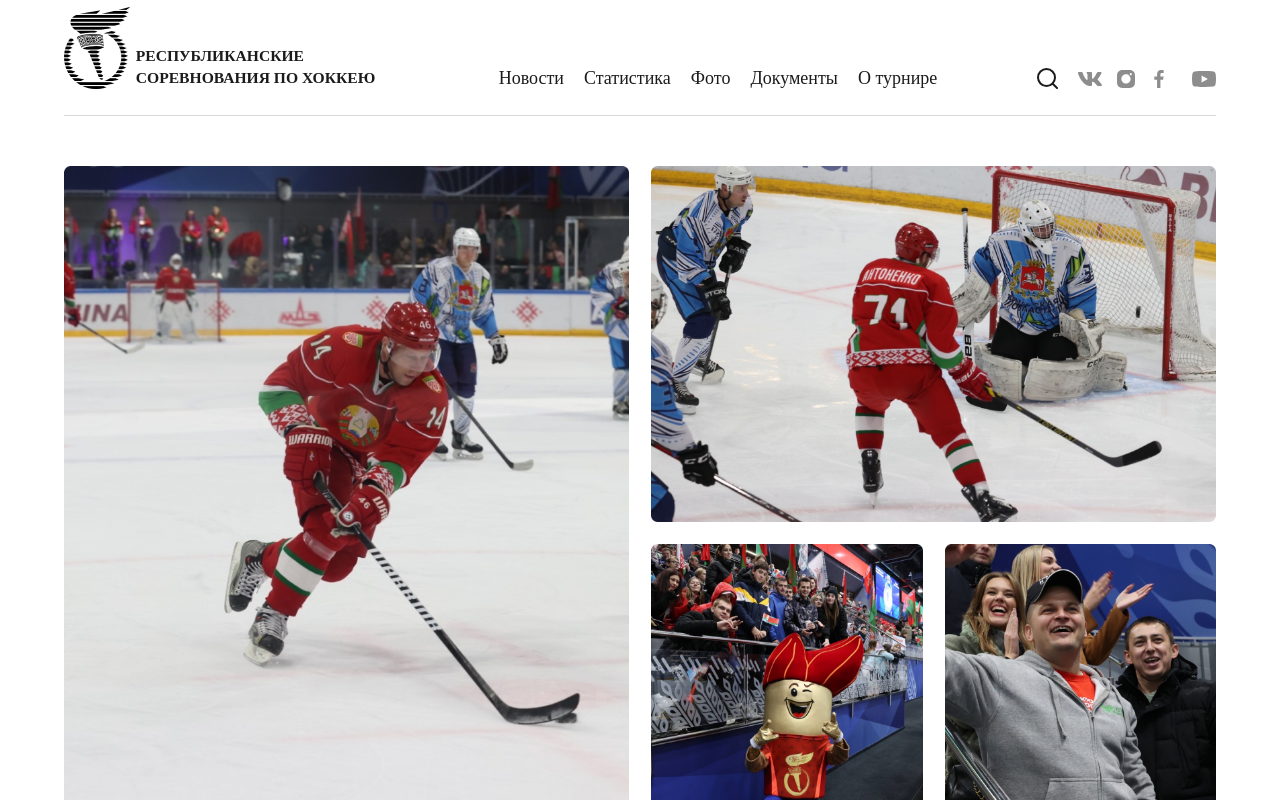
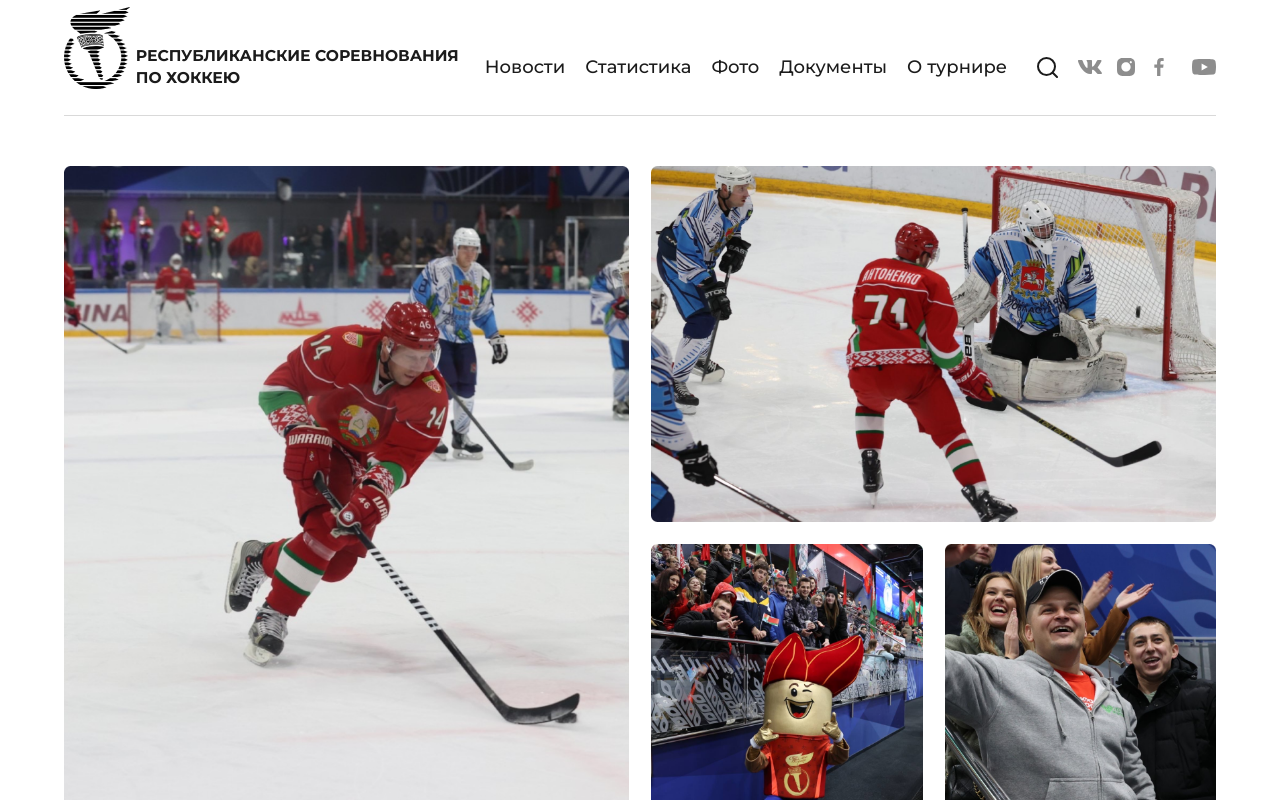
Before and after one commit to NikolayGrishan/sportClub, a website: page app/index.html in a window 1280 px wide. Shown: the top 800 px of the page. Drawn offline with nearby package versions, Linux system fonts and the light colour scheme; files that its build step writes are made by us from their sources.

Commit message:
Исправлены шрифты в шапке

```diff
--- a/app/blocks/header/_header.scss
+++ b/app/blocks/header/_header.scss
@@ -2,13 +2,15 @@
   &__container {
     display: flex;
     justify-content: space-between;
-    align-items: flex-end;
+    align-items: center;
     border-bottom: 1px solid #d9d9d9;
     @include adaptiv-paddingTop(51, 37);
     @include adaptiv-paddingBottom(30, 18);
   }
 
   &__title {
+    font-family: "Montserrat";
+    font-style: normal;
     font-weight: 700;
     @include adaptiv-font(18, 12);
     line-height: 22px;
@@ -20,7 +22,7 @@
     display: flex;
     align-items: flex-end;
     position: relative;
-    max-width: 350px;
+    max-width: 406px;
   }
 
   &__img {
@@ -32,6 +34,8 @@
     padding-right: 15px;
 
     &-item {
+      font-family: "Montserrat";
+      font-style: normal;
       font-weight: 500;
       font-size: 18px;
       line-height: 22px;
--- a/app/blocks/sidebar/sidebar.scss
+++ b/app/blocks/sidebar/sidebar.scss
@@ -24,6 +24,8 @@
     margin-bottom: 30px;
 
     &-item {
+      font-family: "Montserrat";
+      font-style: normal;
       font-weight: 500;
       font-size: 18px;
       line-height: 22px;
```
